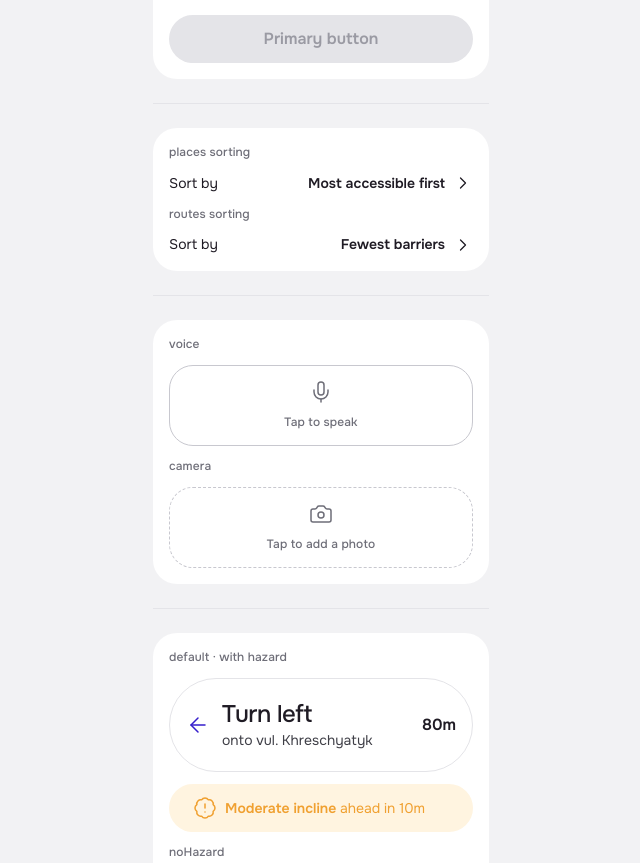
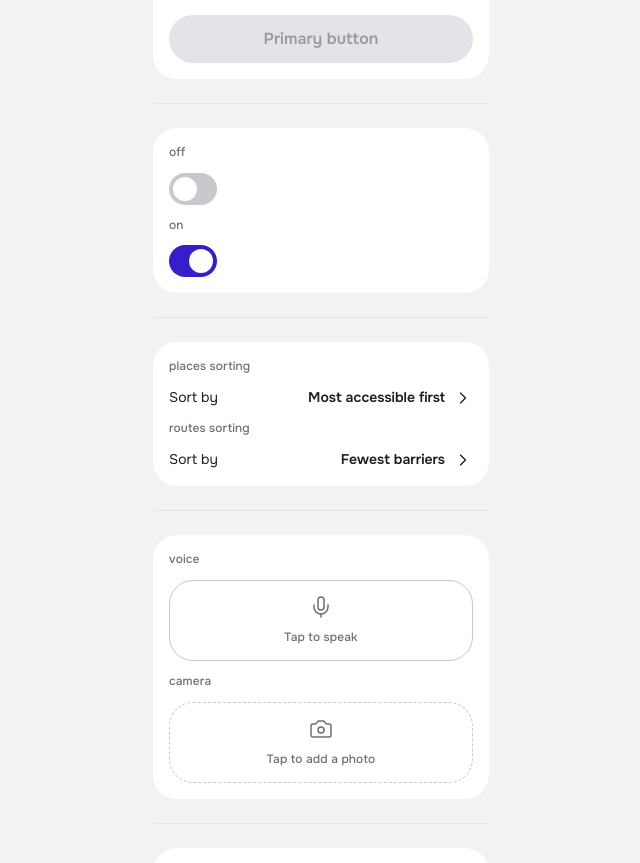
Before and after one commit to Mashto-o/passage-app, a React (Vite) app: page / in a window 1280 px wide. Shown: the part 2262-3125 px from the top of the page, without its empty margins (319-959 px from the left). Built offline with nearby package versions, Linux system fonts and the light colour scheme.

Commit message:
Created Toggle

```diff
--- a/src/App.tsx
+++ b/src/App.tsx
@@ -1,6 +1,6 @@
 import { useState } from 'react'
 import { ArrowRight, Star, AlertTriangle, CheckCircle, XCircle, TrafficCone } from 'lucide-react'
-import { Button, AccessibilityBadge, SelectionCard, ReviewCard, PreferenceCard, AccessibilityCard, PhotoCard, PlacePhotoCard, Chip, StatusBadge, Divider, Dropdown, TextInput, RouteDestination, CommentInput, NavBar, OnboardingProgress, RadioButton, PlaceListItem, RouteTimeline, NavigationCard, MediaInputButton, SortControl } from './components'
+import { Button, AccessibilityBadge, SelectionCard, ReviewCard, PreferenceCard, AccessibilityCard, PhotoCard, PlacePhotoCard, Chip, StatusBadge, Divider, Dropdown, TextInput, RouteDestination, CommentInput, NavBar, OnboardingProgress, RadioButton, PlaceListItem, RouteTimeline, NavigationCard, MediaInputButton, SortControl, Toggle } from './components'
 import type { AccessibilityBadgeProps } from './components'
 
 import imgCobblestone   from './assets/images/cobblestone.png'
@@ -58,6 +58,8 @@ function App() {
   const [toValue,               setToValue]               = useState('')
   const [routeFrom,             setRouteFrom]             = useState('Current location')
   const [routeTo,               setRouteTo]               = useState('Destination')
+  const [toggle1,               setToggle1]               = useState(false)
+  const [toggle2,               setToggle2]               = useState(true)
   const [radio1,                setRadio1]                = useState(false)
   const [radio2,                setRadio2]                = useState(true)
   const [navTab1,               setNavTab1]               = useState<'discover' | 'map' | 'profile'>('discover')
@@ -186,6 +188,18 @@ function App() {
 
           <p className="text-caption-sm text-neutral-500">disabled</p>
           <Button variant="primary" label="Primary button" fullWidth disabled />
+        </div>
+
+        {/* ── Divider ── */}
+        <div className="h-px bg-neutral-200 my-sm" />
+
+        {/* ── Toggle ── */}
+        <div className="bg-neutral-0 rounded-lg p-md flex flex-col items-start gap-sm">
+          <p className="text-caption-sm text-neutral-500">off</p>
+          <Toggle value={toggle1} onChange={setToggle1} />
+
+          <p className="text-caption-sm text-neutral-500">on</p>
+          <Toggle value={toggle2} onChange={setToggle2} />
         </div>
 
         {/* ── Divider ── */}
--- /dev/null
+++ b/src/components/Toggle.tsx
@@ -0,0 +1,39 @@
+import React from 'react'
+
+export interface ToggleProps {
+  value: boolean
+  onChange: (value: boolean) => void
+  className?: string
+}
+
+export const Toggle: React.FC<ToggleProps> = ({
+  value,
+  onChange,
+  className = '',
+}) => {
+  return (
+    <button
+      type="button"
+      role="switch"
+      aria-pressed={value}
+      onClick={() => onChange(!value)}
+      className={[
+        'flex items-center w-[48px] h-[32px] rounded-[24px] p-[4px] shrink-0',
+        value ? 'bg-primary-500' : 'bg-neutral-300',
+        'transition-colors duration-200',
+        'focus-visible:ring-2 focus-visible:ring-primary-500 focus-visible:ring-offset-2 focus-visible:outline-none',
+        className,
+      ]
+        .filter(Boolean)
+        .join(' ')}
+    >
+      <div
+        className={[
+          'size-[24px] rounded-full bg-neutral-0',
+          'transition-transform duration-200',
+          value ? 'translate-x-[16px]' : 'translate-x-0',
+        ].join(' ')}
+      />
+    </button>
+  )
+}
--- a/src/components/index.ts
+++ b/src/components/index.ts
@@ -66,3 +66,6 @@ export type { MediaInputButtonProps } from './MediaInputButton'
 
 export { SortControl } from './SortControl'
 export type { SortControlProps } from './SortControl'
+
+export { Toggle } from './Toggle'
+export type { ToggleProps } from './Toggle'
```
